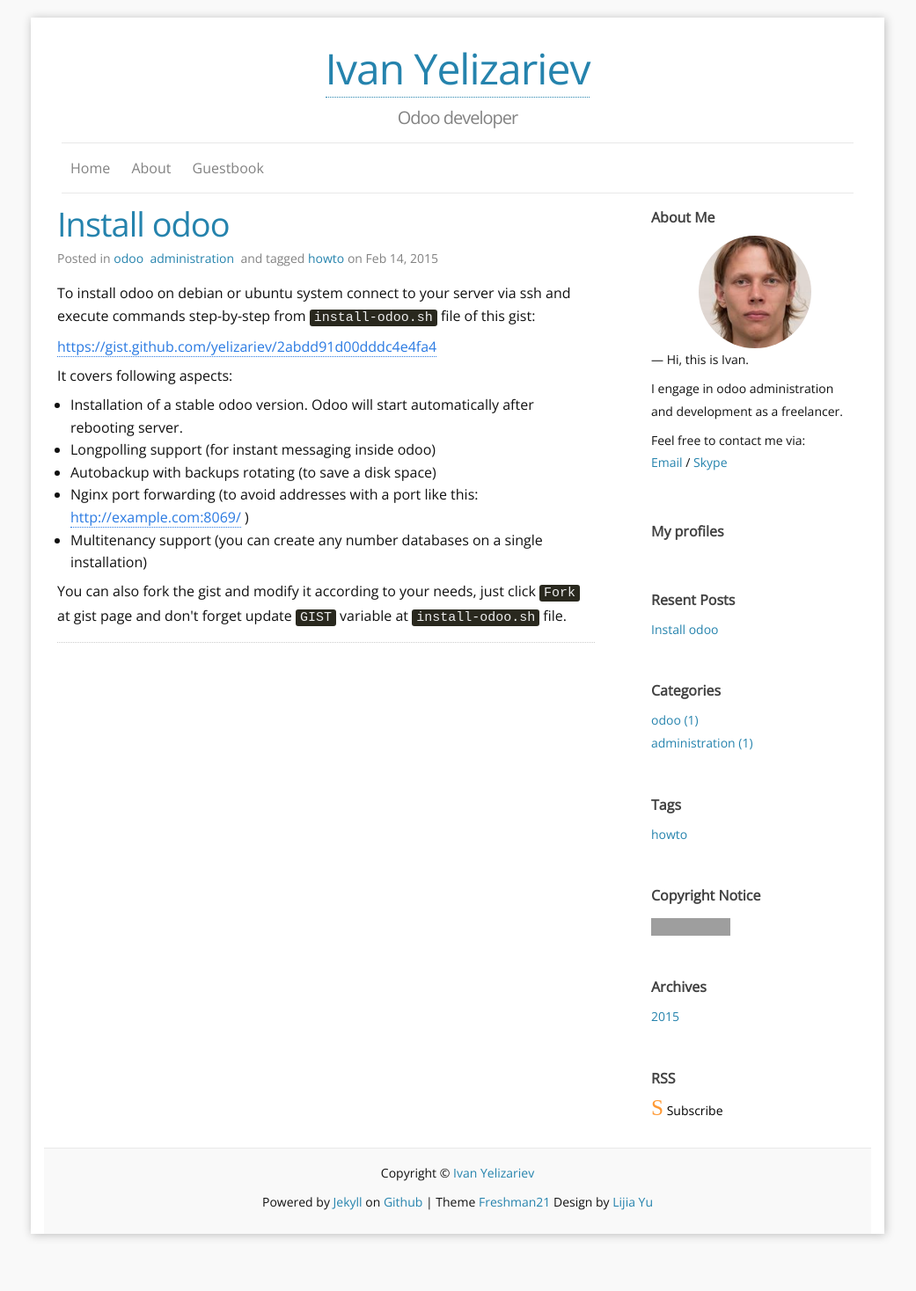
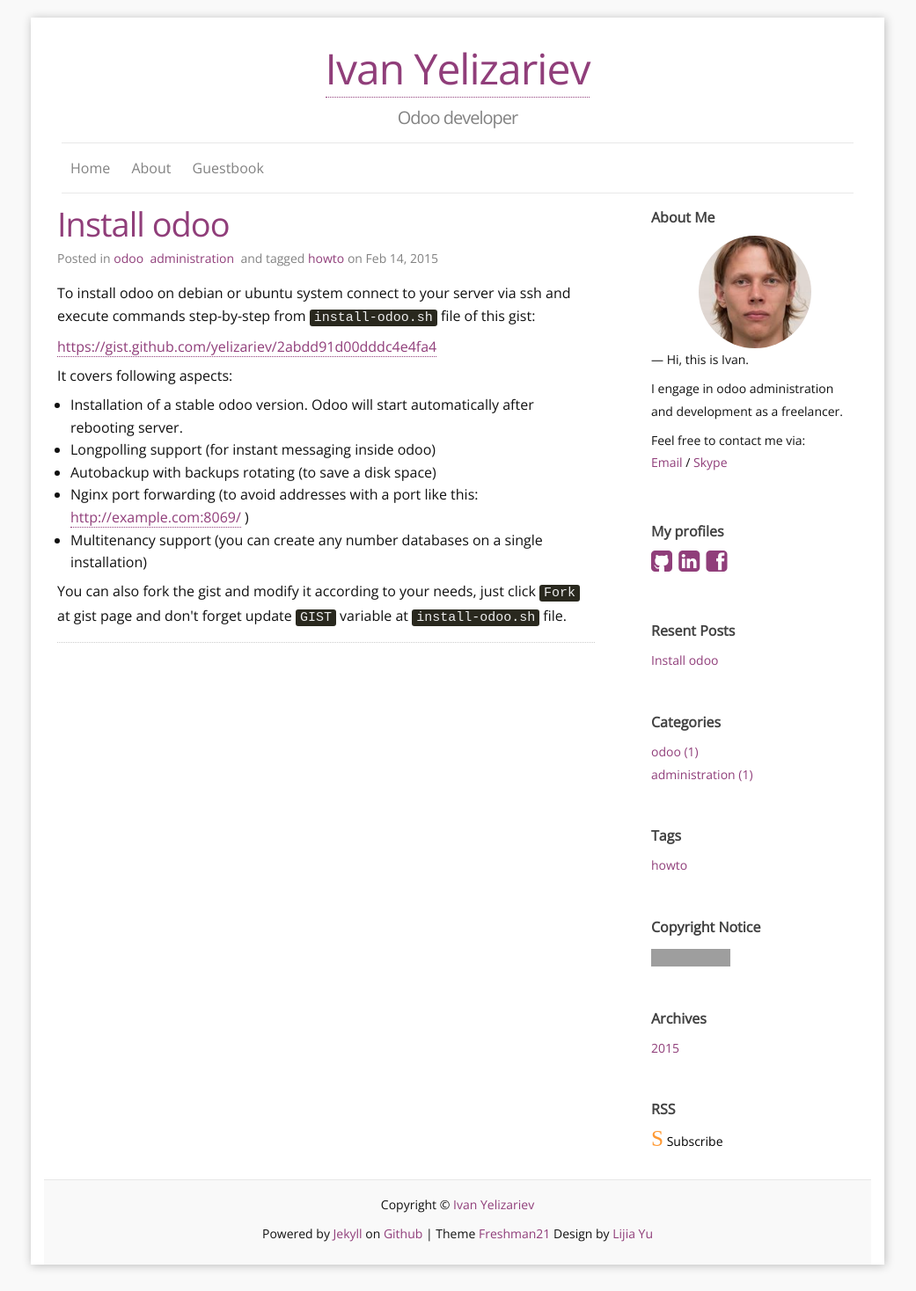
Before and after one commit to yelizariev/yelizariev.github.io, a Jekyll site: the page built from index.html, in a window 1280 px wide. Shown: the whole page at 88% size, without its empty margins (120-1161 px from the left). Built offline with Jekyll 4.4.1, drawn with Linux system fonts in a browser that asks for light colours; some web fonts are replaced; the list of posts is cut into pages by our own code; before the commit the page ends 1433 px from its top, so only the background shows below that; grey boxes are pictures that could not be loaded.

Commit message:
update css + add profiles

```diff
--- a/_config.yml
+++ b/_config.yml
@@ -10,7 +10,9 @@ baseurl: "" # the subpath of your site, e.g. /blog/
 url: ""#"https://yelizariev.github.io" # the base hostname & protocol for your site
 github_username:  yelizariev
 skype_username:  ivann.exe
+facebook_username:  ivan.yelizariev
 odesk_username: 01d05f689c5d7ce2f3
+linkedin_username:  yelizariev
 
 aboutme_photo: /images/yelizariev.jpg
 google_analytics_key: UA-59844247-1
--- a/_includes/Profiles.html
+++ b/_includes/Profiles.html
@@ -1,4 +1,8 @@
 <div class="sidebar-module about">
   <h4>My profiles</h4>
-  <div> </div>
+  <h1>
+<a href="https://github.com/{{site.github_username}}"><i class="fa fa-github-square"></i></a>
+<a href="https://www.linkedin.com/in/{{site.linkedin_username}}"><i class="fa fa-linkedin-square"></i></a>
+<a href="https://facebook.com/{{site.facebook_username}}"><i class="fa fa-facebook-square"></i></a>
+</h1>
 </div>
--- a/_sass/_base.scss
+++ b/_sass/_base.scss
@@ -146,7 +146,7 @@ a {
   }
 
   &:hover {
-    color: #669900; //$hover-color;
+    //color: #669900; //$hover-color;
     text-decoration: underline;
   }
 }
--- a/css/main.scss
+++ b/css/main.scss
@@ -15,9 +15,9 @@ $spacing-unit:     15px;
 
 $text-color:       #111;
 $background-color: #f9f9f9;
-$brand-color:      #2a7ae2;
-$brand-top-color:  #2583ad;
-$hover-color:      #DD1144;
+$brand-color:      #903e7a; //#2a7ae2;
+$brand-top-color:  #903e7a; //#2583ad;
+$hover-color:      #5b274d; //#DD1144;
 
 $grey-color:       #828282;
 $grey-color-light: lighten($grey-color, 40%);
```
Also changed, not shown: _org/_posts/2015-02-16-test.org (deleted, +0 -12 lines).
